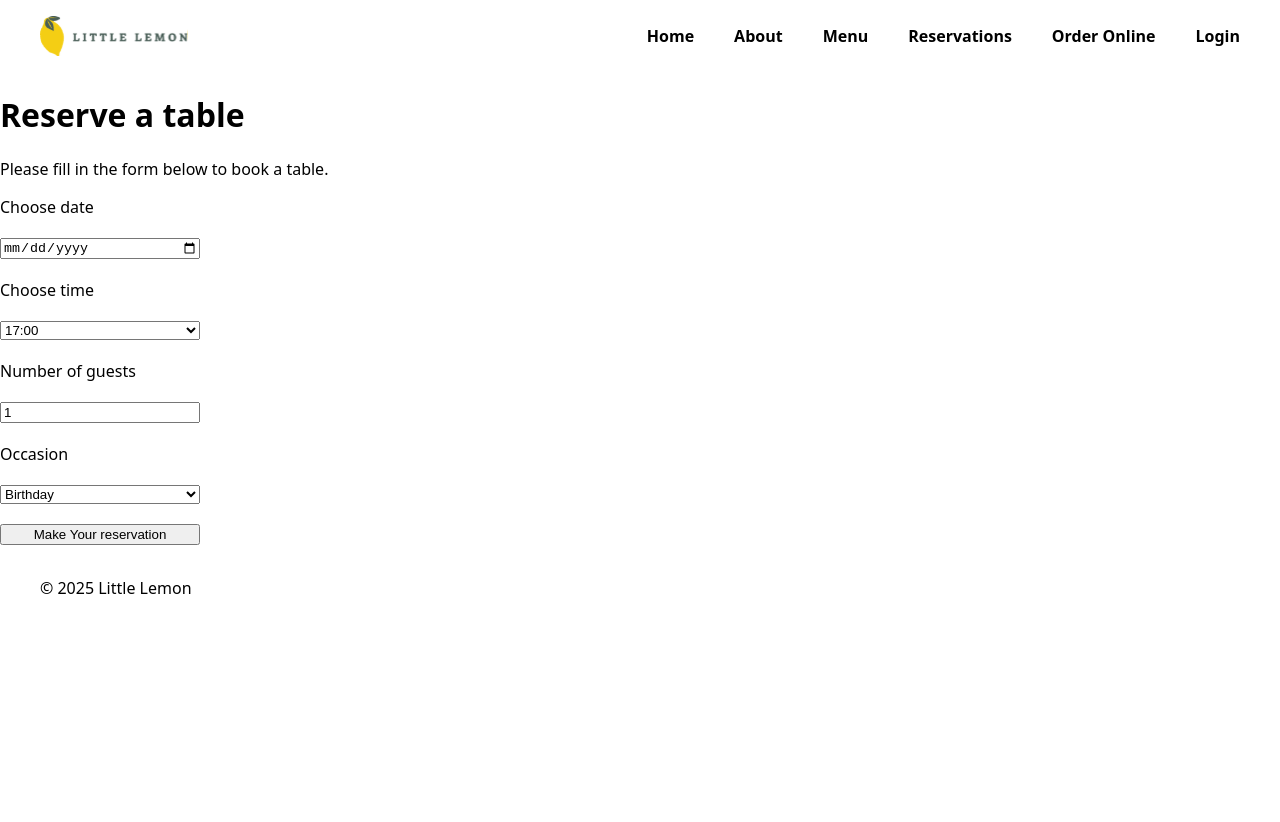
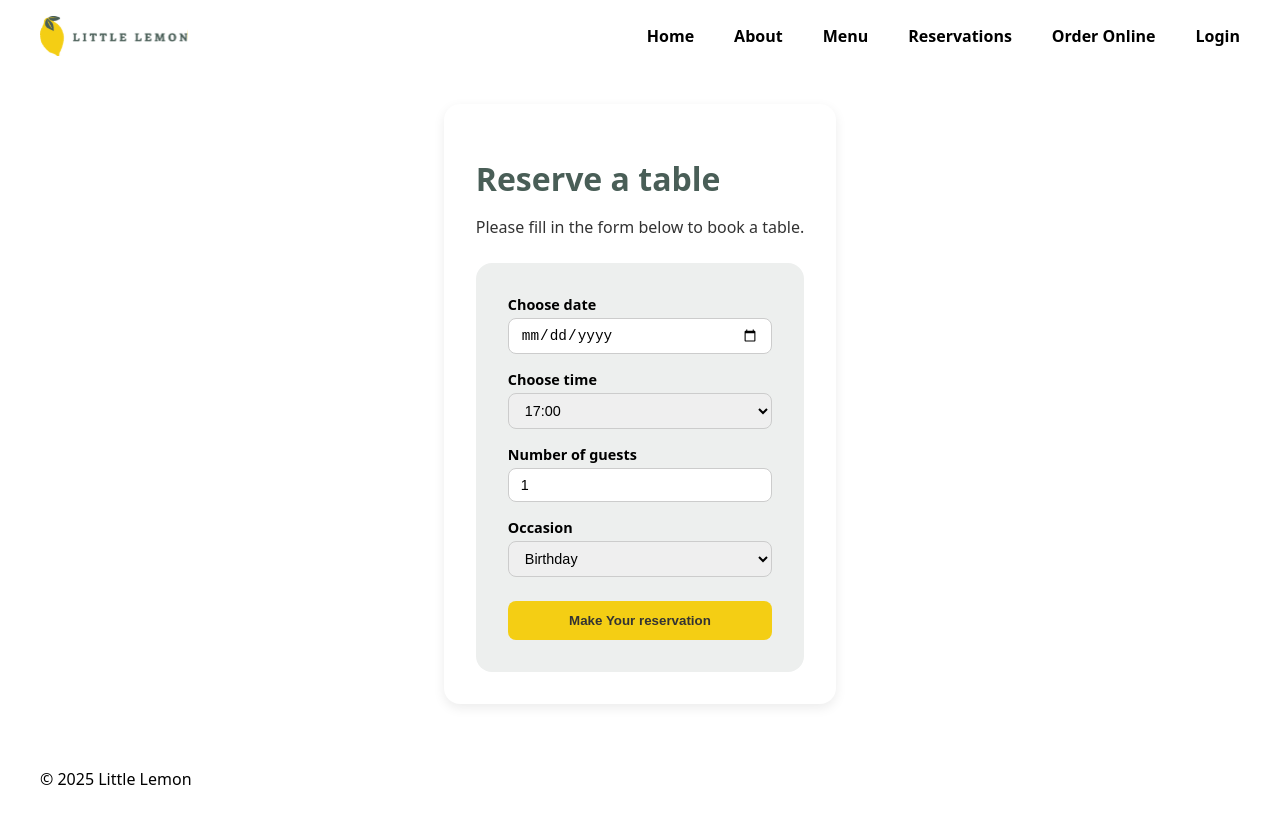
Before and after one commit to ChaoYiChenTW/ReactCapstone, a React (Create React App) app in the folder little-lemon/: page /booking in a window 1280 px wide. Before the commit the page ends 800 px from the top, so only its background shows below. Built offline with nearby package versions, Linux system fonts and the light colour scheme.

Commit message:
Styling Booking page

```diff
--- a/little-lemon/src/components/BookingForm.js
+++ b/little-lemon/src/components/BookingForm.js
@@ -1,4 +1,5 @@
-import React, { useState } from "react";
+import { useState } from "react";
+import '../styles/style.css'
 
 function generateTimes(start = 17, end = 21, interval = 60) {
   const times = [];
@@ -33,10 +34,8 @@ export default function BookingForm() {
     };
 
     return (
-        <form
-            style={{ display: "grid", maxWidth: "200px", gap: "20px" }}
-            onSubmit={handleSubmit}
-        >
+        <form className="booking-form" onSubmit={handleSubmit}>
+            <div className="booking-form-field">
                 <label htmlFor="res-date">Choose date</label>
                 <input
                     type="date"
@@ -44,7 +43,9 @@ export default function BookingForm() {
                     value={date}
                     onChange={(e) => setDate(e.target.value)}
                 />
+            </div>
 
+            <div className="booking-form-field">
                 <label htmlFor="res-time">Choose time</label>
                     <select
                     id="res-time"
@@ -57,7 +58,9 @@ export default function BookingForm() {
                             </option>
                         ))}
                     </select>
+            </div>
 
+            <div className="booking-form-field">
                 <label htmlFor="guests">Number of guests</label>
                 <input
                     type="number"
@@ -67,7 +70,9 @@ export default function BookingForm() {
                 value={guests}
                 onChange={(e) => setGuests(e.target.value)}
                 />
+            </div>
 
+            <div className="booking-form-field">
                 <label htmlFor="occasion">Occasion</label>
                 <select
                     id="occasion"
@@ -78,6 +83,7 @@ export default function BookingForm() {
                     <option value="Anniversary">Anniversary</option>
                     <option value="None">None</option>
                 </select>
+            </div>
 
             <input type="submit" value="Make Your reservation" />
         </form>
--- a/little-lemon/src/styles/style.css
+++ b/little-lemon/src/styles/style.css
@@ -75,3 +75,85 @@ body {
     color: black;
     font-weight: bold;
 }
+
+/* 整個 Booking 頁面容器 */
+.booking-page {
+  max-width: 750px;
+  margin: 2rem auto;
+  padding: 2rem;
+  background-color: #ffffff;
+  border-radius: 16px;
+  box-shadow: 0 4px 12px rgba(0, 0, 0, 0.08);
+}
+
+/* 頁面標題 */
+.booking-page h1 {
+  font-size: 2rem;
+  margin-bottom: 0.5rem;
+  color: #495e57; /* Little Lemon 綠色調 */
+}
+
+/* 子標題 / 說明文字 */
+.booking-page p {
+  font-size: 1rem;
+  margin-bottom: 1.5rem;
+  color: #333;
+  line-height: 1.4rem;
+}
+
+/* 讓 BookingForm 和標題保持距離 */
+.booking-page .booking-form {
+  margin-top: 1rem;
+}
+
+/* BookingForm 的容器 */
+.booking-form {
+  display: grid;
+  gap: 1rem;
+  max-width: 400px;
+  margin: 0 auto;            /* 置中 */
+  padding: 2rem;
+  background-color: #edefee; /* Little Lemon 類型的淺底色 */
+  border-radius: 16px;
+}
+
+/* 每一個欄位區塊 */
+.booking-form-field {
+  display: flex;
+  flex-direction: column;
+  gap: 0.25rem;
+}
+
+/* label 樣式 */
+.booking-form label {
+  font-weight: 600;
+  font-size: 0.9rem;
+}
+
+/* input / select 共用樣式 */
+.booking-form input[type="date"],
+.booking-form input[type="number"],
+.booking-form select {
+  padding: 0.5rem 0.75rem;
+  border-radius: 8px;
+  border: 1px solid #ccc;
+  font-size: 0.9rem;
+}
+
+/* 送出按鈕 */
+.booking-form button,
+.booking-form input[type="submit"] {
+  margin-top: 0.5rem;
+  padding: 0.75rem 1rem;
+  border-radius: 8px;
+  border: none;
+  font-weight: 700;
+  cursor: pointer;
+  background-color: #f4ce14;    /* Little Lemon 的主色 */
+  color: #333333;
+}
+
+.booking-form button:hover,
+.booking-form input[type="submit"]:hover {
+  filter: brightness(1.05);
+}
```
Lines whose indentation alone changed are shown as unchanged.
